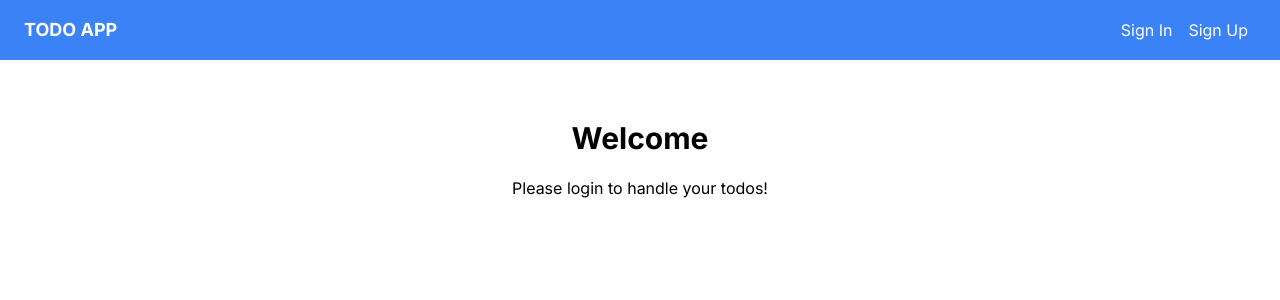
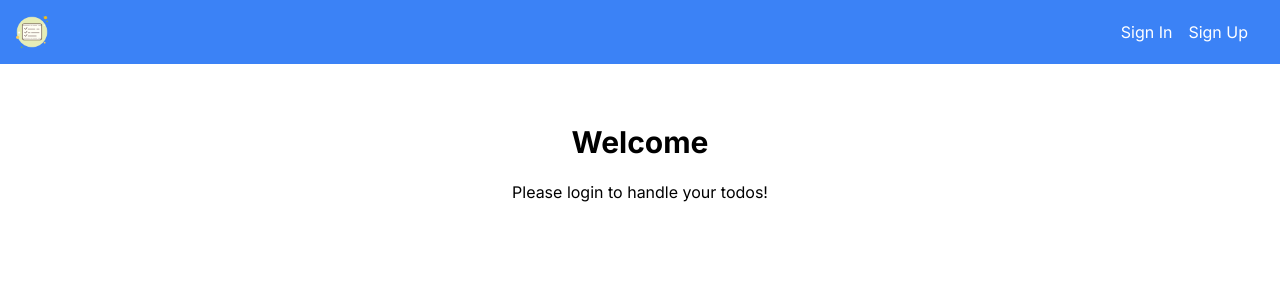
Before and after one commit to jmaguire93/task-tracker, a Next.js app: page / in a window 1280 px wide. Shown: the top 300 px of the page. Built offline with nearby package versions, Linux system fonts and the light colour scheme; no server answers.

Commit message:
added a simple todo logo in place of the placeholder text

```diff
--- a/app/components/Header.tsx
+++ b/app/components/Header.tsx
@@ -1,6 +1,7 @@
 'use client'
 
 import { UserButton, useUser } from '@clerk/nextjs'
+import Image from 'next/image'
 import Link from 'next/link'
 import React from 'react'
 
@@ -12,7 +13,12 @@
       <nav className='bg-blue-500 py-4 px-4 flex items-center justify-between mb-5'>
         <div className='flex items-center text-white'>
           <Link href='/'>
-            <div className='text-lg uppercase font-bold sm:ml-2'>Todo App</div>
+            <Image
+              src='/logo/app-logo.png'
+              alt='App Logo'
+              width={32}
+              height={32}
+            />
           </Link>
           {user && isLoaded && (
             <Link
```
Also changed, not shown: public/logo/app-logo.png (added).
